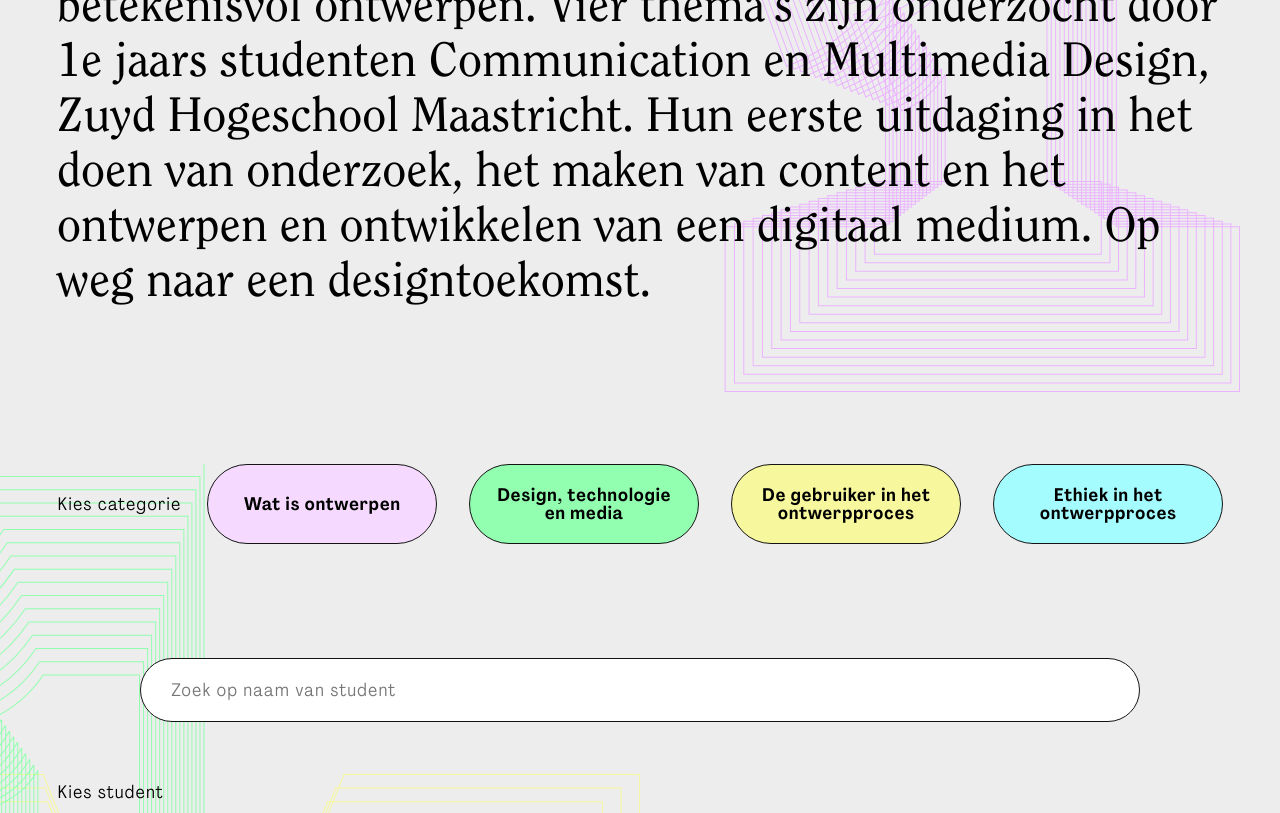
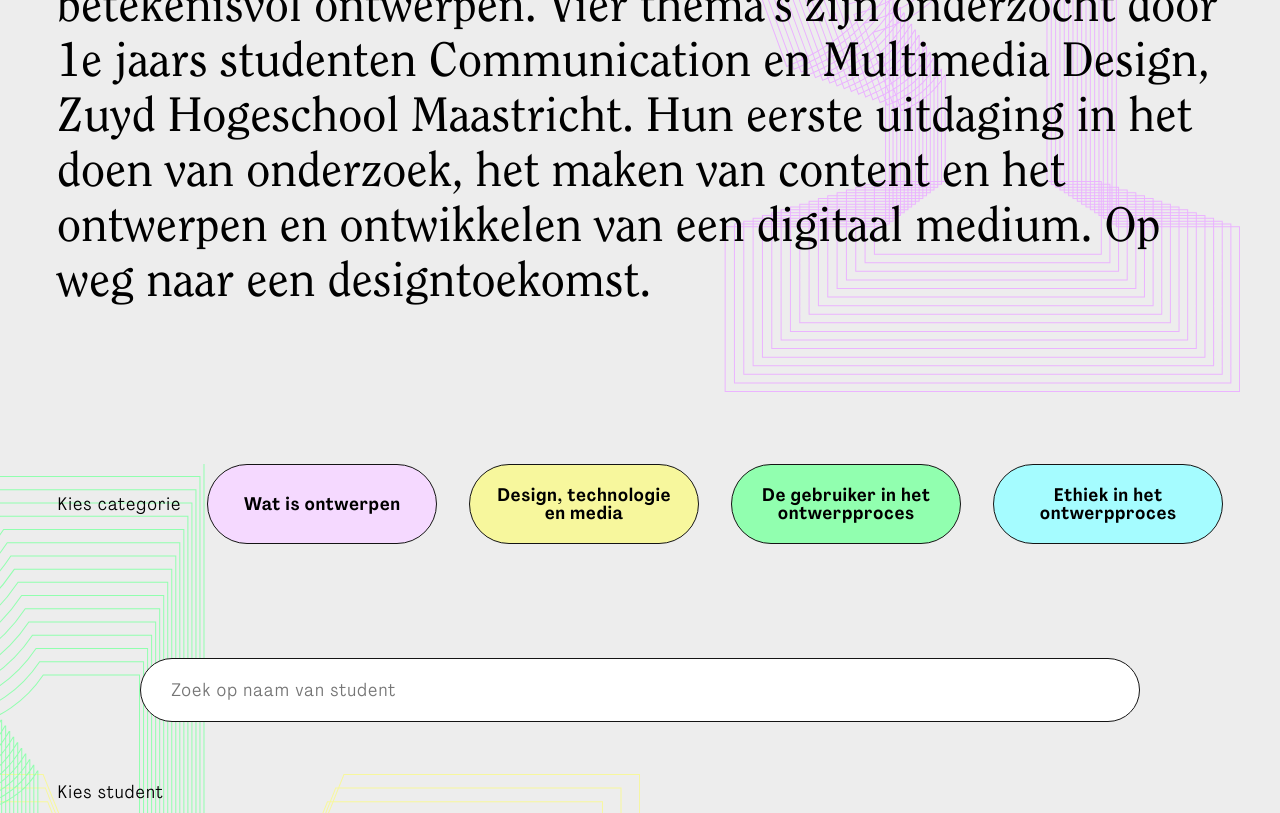
Before and after one commit to vincentsijben/thedesignpapers-website, a plain HTML site: page index.html in a window 1280 px wide. Shown: the part 287-1100 px from the top of the page. Drawn offline with Linux system fonts and the light colour scheme; no server answers.

Commit message:
Add files via upload

```diff
--- a/index.html
+++ b/index.html
@@ -29,12 +29,12 @@
                     <label class="btn filter-button cat-art" for="filter-art"><span>Wat is ontwerpen</span></label>
                 </li>
                 <li>
-                    <input type="checkbox" name="filter" value="design" id="filter-design">
-                    <label  class="btn filter-button cat-design" for="filter-design"><span>Design, technologie en media</span></label>
+                    <input type="checkbox" name="filter" value="tech" id="filter-tech">
+                    <label  class="btn filter-button cat-tech" for="filter-tech"><span>Design, technologie en media</span></label>
                 </li>
                 <li>
-                    <input type="checkbox" name="filter" value="tech" id="filter-tech">
-                    <label class="btn filter-button cat-tech" for="filter-tech"><span>De gebruiker in het ontwerpproces</span></label>
+                    <input type="checkbox" name="filter" value="design" id="filter-design">
+                    <label class="btn filter-button cat-design" for="filter-design"><span>De gebruiker in het ontwerpproces</span></label>
                 </li>
                 <li>
                     <input type="checkbox" name="filter" value="eth" id="filter-eth">
```
